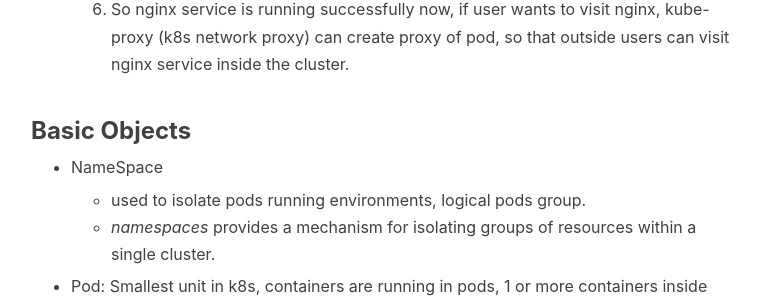
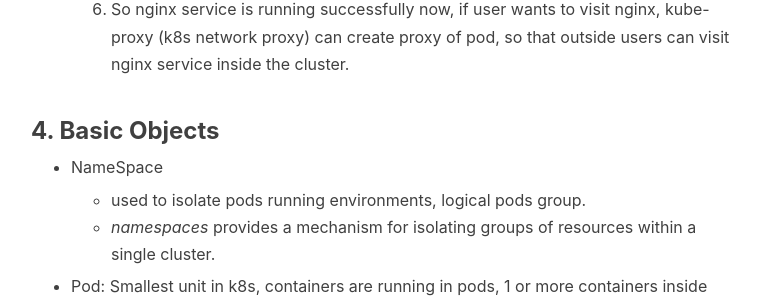
Before and after one commit to Lanzhou-J/Lanzhou-J.github.io, a Jekyll site: the page built from _posts/2022-02-16-DevOps-06-k8s.md, in a window 1280 px wide and 900 px high, scrolled down 5596 px. Shown: the part 144-449 px from the top of the window, without its empty margins (234-994 px from the left). Built offline with Jekyll 4.4.1, drawn with Linux system fonts in a browser that asks for light colours; nearby versions of some CDN libraries; comment, search, counter and statistics services are not loaded.

Commit message:
formatting

```diff
--- a/_posts/2022-02-16-DevOps-06-k8s.md
+++ b/_posts/2022-02-16-DevOps-06-k8s.md
@@ -96,7 +96,7 @@
     5. Once kubelet receives command, it will notify docker, and let docker to start a nginx pod. (minimum unit in k8s, containers running inside pod)
     6. So nginx service is running successfully now, if user wants to visit nginx, kube-proxy (k8s network proxy) can create proxy of pod, so that outside users can visit nginx service inside the cluster.
 
-### Basic Objects
+### 4. Basic Objects
   - NameSpace
 
       - used to isolate pods running environments, logical pods group.
```
